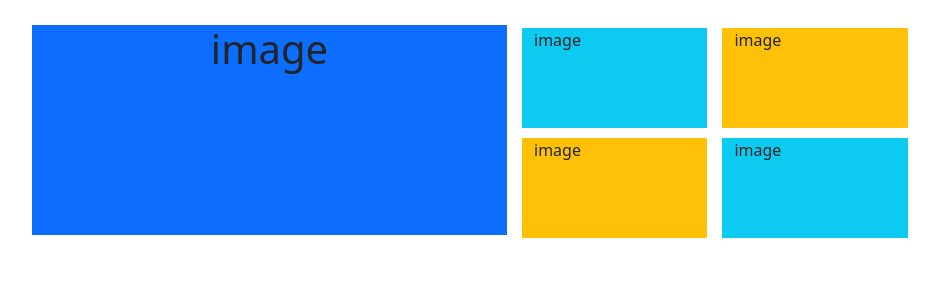
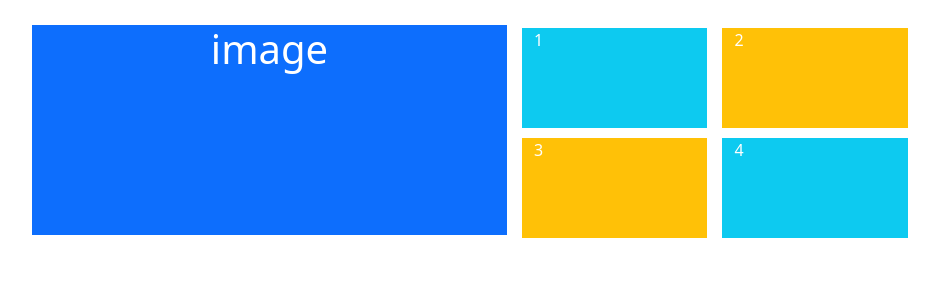
Before and after one commit to arun-devku/mynewproject, a Django app: page /newapp/bootstrap/ in a window 1280 px wide. Shown: the top 300 px of the page, without its empty margins (53-992 px from the left). Run offline with Django 3.2, Linux system fonts and the light colour scheme; some libraries are stand-ins or nearby versions.

Commit message:
again updated

```diff
--- a/newapp/templates/bootstrap.html
+++ b/newapp/templates/bootstrap.html
@@ -12,7 +12,7 @@
 <body>
     <div class="container">
         <div class="row">
-            <div class="col-5 bg-primary " style="height: 210px;margin-left: 15px; margin-top: 25px; text-align: center;">
+            <div class="col-5 bg-primary " style="height: 210px;margin-left: 15px; margin-top: 25px; text-align: center;color: #fff;">
                <h1>image</h1>
             </div>
         <div class="col-5">
@@ -21,10 +21,10 @@
              <div class="row row-cols-4" style="margin: 1px; padding: 2px;">
 
 
-                 <div class="col-5 bg-info" style="height: 100px; margin-top: 25px;" > image</div>
-                 <div class="col-5 bg-warning" style="height: 100px;margin-top: 25px; margin-left:15px;">image</div>
-                 <div class="col-5 bg-warning" style="height: 100px; margin-top: 10px;">image</div>
-                 <div class="col-5 bg-info" style="height: 100px;margin-top: 10px; margin-left: 15px;" > image</div>
+                 <div class="col-5 bg-info" style="height: 100px; margin-top: 25px;color: #fff;" > 1</div>
+                 <div class="col-5 bg-warning" style="height: 100px;margin-top: 25px; margin-left:15px;color: #fff;">2</div>
+                 <div class="col-5 bg-warning" style="height: 100px; margin-top: 10px;color: #fff;">3</div>
+                 <div class="col-5 bg-info" style="height: 100px;margin-top: 10px; margin-left: 15px;color: #fff;" > 4</div>
 
              </div>
 
```
